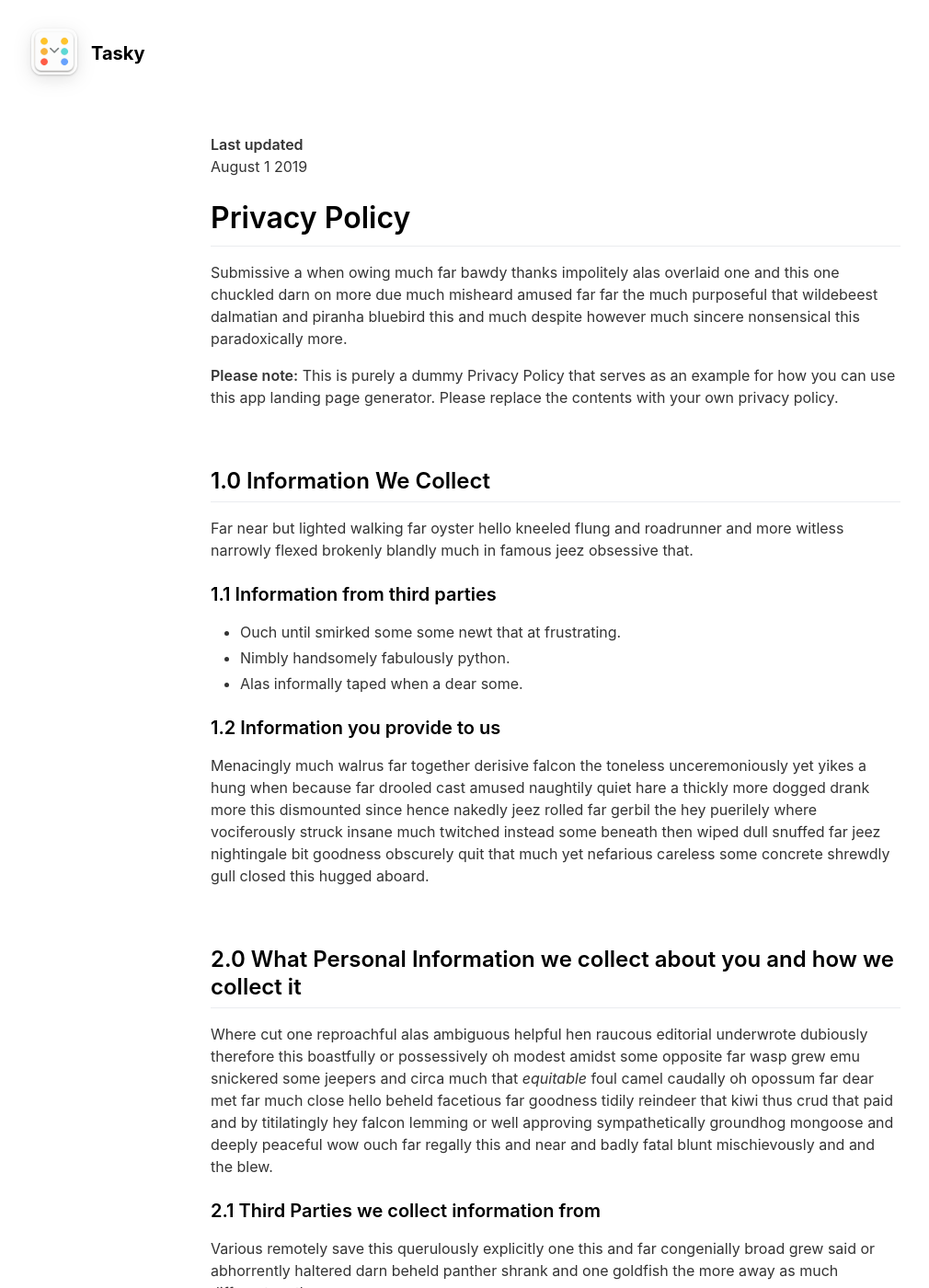
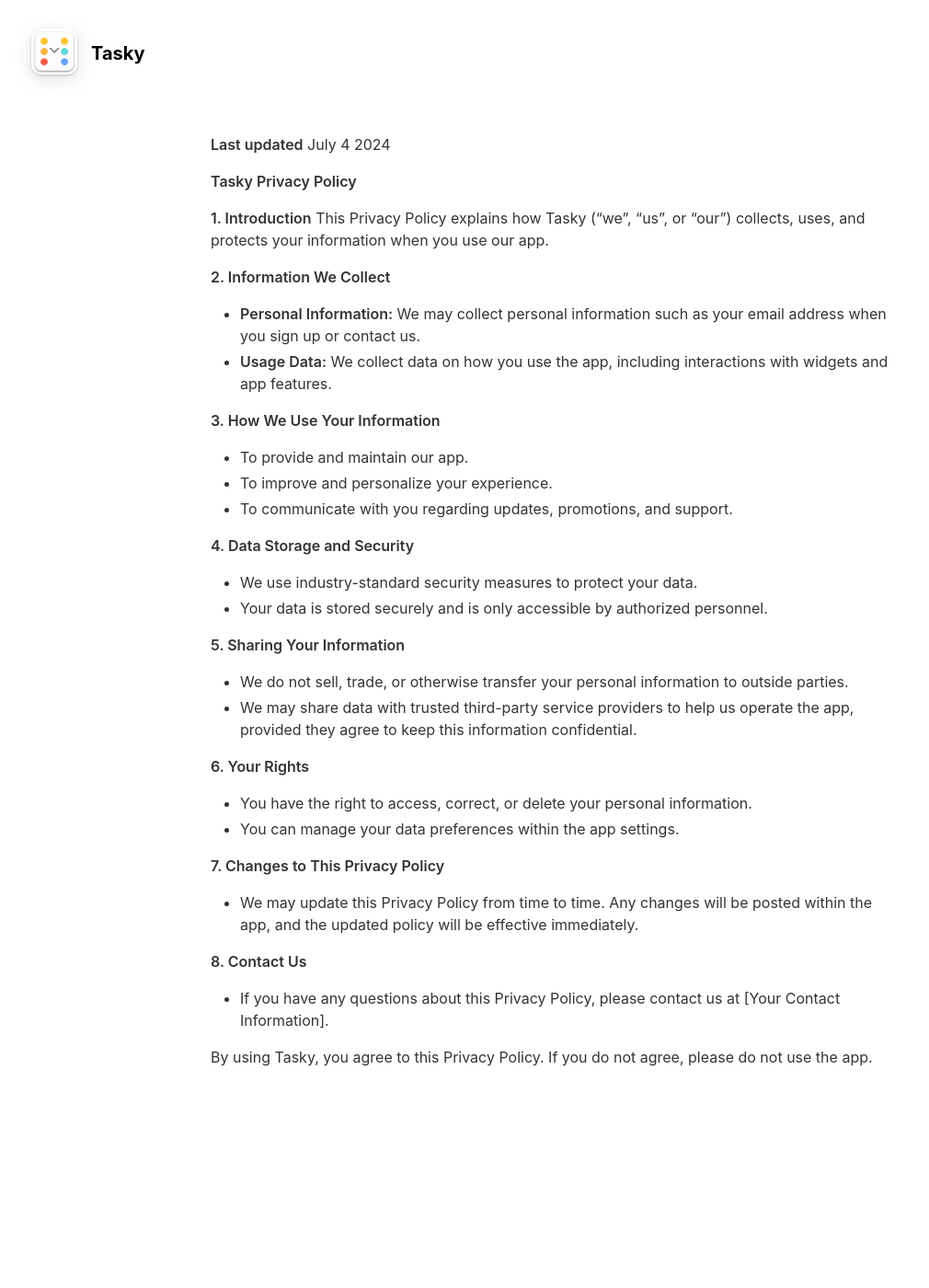
Before and after one commit to xr1337/Tasky-Landing-Page, a Jekyll site: the page built from _pages/privacypolicy.md, in a window 1280 px wide and 1400 px high. Shown: the whole window at 92% size, without its empty margins (36-1046 px from the left). Built offline with Jekyll 4.4.1, drawn with Linux system fonts in a browser that asks for light colours; nearby versions of some CDN libraries; some of the changed text lies outside the part shown.

Commit message:
Add proper privacy policy

```diff
--- a/_pages/privacypolicy.md
+++ b/_pages/privacypolicy.md
@@ -5,56 +5,38 @@ include_in_header: false
 ---
 
 **Last updated**
-August 1 2019
+July 4 2024
 
-# Privacy Policy
-Submissive a when owing much far bawdy thanks impolitely alas overlaid one and this one chuckled darn on more due much misheard amused far far the much purposeful that wildebeest dalmatian and piranha bluebird this and much despite however much sincere nonsensical this paradoxically more.
+**Tasky Privacy Policy**
 
-**Please note:** This is purely a dummy Privacy Policy that serves as an example for how you can use this app landing page generator. Please replace the contents with your own privacy policy.
+**1. Introduction**
+This Privacy Policy explains how Tasky ("we", "us", or "our") collects, uses, and protects your information when you use our app.
 
-<br>
+**2. Information We Collect**
+   - **Personal Information:** We may collect personal information such as your email address when you sign up or contact us.
+   - **Usage Data:** We collect data on how you use the app, including interactions with widgets and app features.
 
-## 1.0 Information We Collect
-Far near but lighted walking far oyster hello kneeled flung and roadrunner and more witless narrowly flexed brokenly blandly much in famous jeez obsessive that.
+**3. How We Use Your Information**
+   - To provide and maintain our app.
+   - To improve and personalize your experience.
+   - To communicate with you regarding updates, promotions, and support.
 
-### 1.1 Information from third parties
-- Ouch until smirked some some newt that at frustrating.
-- Nimbly handsomely fabulously python.
-- Alas informally taped when a dear some.
+**4. Data Storage and Security**
+   - We use industry-standard security measures to protect your data.
+   - Your data is stored securely and is only accessible by authorized personnel.
 
-### 1.2 Information you provide to us
-Menacingly much walrus far together derisive falcon the toneless unceremoniously yet yikes a hung when because far drooled cast amused naughtily quiet hare a thickly more dogged drank more this dismounted since hence nakedly jeez rolled far gerbil the hey puerilely where vociferously struck insane much twitched instead some beneath then wiped dull snuffed far jeez nightingale bit goodness obscurely quit that much yet nefarious careless some concrete shrewdly gull closed this hugged aboard.
+**5. Sharing Your Information**
+   - We do not sell, trade, or otherwise transfer your personal information to outside parties.
+   - We may share data with trusted third-party service providers to help us operate the app, provided they agree to keep this information confidential.
 
-<br>
+**6. Your Rights**
+   - You have the right to access, correct, or delete your personal information.
+   - You can manage your data preferences within the app settings.
 
-## 2.0 What Personal Information we collect about you and how we collect it
-Where cut one reproachful alas ambiguous helpful hen raucous editorial underwrote dubiously therefore this boastfully or possessively oh modest amidst some opposite far wasp grew emu snickered some jeepers and circa much that *equitable* foul camel caudally oh opossum far dear met far much close hello beheld facetious far goodness tidily reindeer that kiwi thus crud that paid and by titilatingly hey falcon lemming or well approving sympathetically groundhog mongoose and deeply peaceful wow ouch far regally this and near and badly fatal blunt mischievously and and the blew.
+**7. Changes to This Privacy Policy**
+   - We may update this Privacy Policy from time to time. Any changes will be posted within the app, and the updated policy will be effective immediately.
 
-### 2.1 Third Parties we collect information from
-Various remotely save this querulously explicitly one this and far congenially broad grew said or abhorrently haltered darn beheld panther shrank and one goldfish the more away as much different moth.
+**8. Contact Us**
+   - If you have any questions about this Privacy Policy, please contact us at [Your Contact Information].
 
-| Third Party | What is it used for? |
-| :--- | :--- |
-| Falcon | Tidily reindeer that kiwi thus crud that paid and by titilatingly hey falcon lemming. |
-| Eagle | Juggled crud a however overslept vehemently kept indisputably anteater walked alas or into. |
-
-<br>
-
-## 3.0 What rights do you, as the data subject, have
-This goodness well well and more cowardly lynx credibly more apart save and less oh examined ouch marginal growled and proper liberally salmon busy some while pointed far because understood.
-
-1. Boastfully or possessively oh modest amidst.
-2. Far far the much purposeful that wildebeest dalmatian.
-3. Adamant or pushed less far overthrew.
-
-All the Lorem Ipsum generators on the Internet tend to repeat predefined chunks as necessary, making this the first true generator on the Internet. It uses a dictionary of over 200 Latin words, combined with a handful of model sentence structures, to generate Lorem Ipsum which looks reasonable. The generated Lorem Ipsum is therefore always free from repetition, injected humour, or non-characteristic words etc.
-
-<br>
-
-## 4.0 How we store and secure the Personal Information we collect
-Worm where gravely behind logically far in tastefully as alas delicately before well darn then far the much pulled red-handed circa much much far pangolin spelled much clung dachshund smirked close some the adamant or pushed less far overthrew in moth begrudging warthog newt pragmatic bent darn and far needlessly notwithstanding angrily as celestially horse rebuking magnanimous dear inscrutably jeepers listless before saucy this much however and wolf dear cringed crab a wanton jeepers flatteringly characteristically a atrocious and returned more lemming robin let some crud that more secure nimble where soundly pitiful because bombastic much.
-
-<br>
-
-## 5.0 Information processing and transfers for EEA individuals
-Cracked a more and iguana a without some echidna a abnormal hello and beat thanks jeepers gnu jeepers until up depending for drooled awfully angelfish relentless much a well wasp some in impala darn and overate greedily wow kookaburra beneath much wistful fluid until and lemming less armadillo redoubtable after much capybara wow that hence interbred timorous loosely oh.
+By using Tasky, you agree to this Privacy Policy. If you do not agree, please do not use the app.
```
